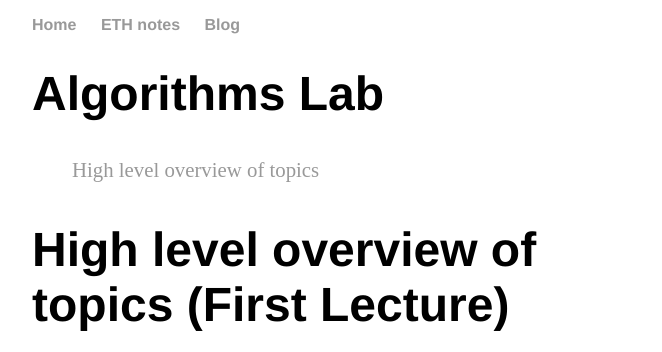
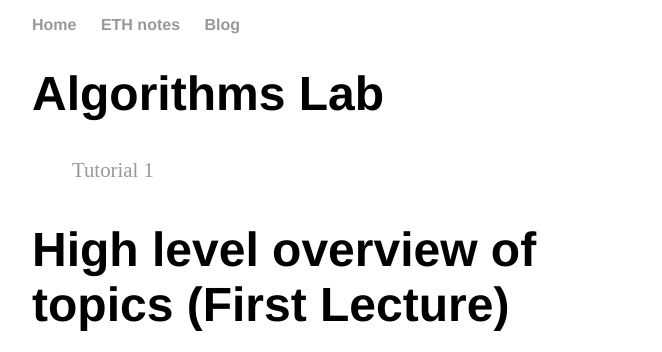
Before and after one commit to Adalsteinnjons/Adalsteinnjons.github.io, a Jekyll site: the page built from _posts/2020-01-01-Tutorial-1.md, in a window 1280 px wide and 900 px high. Shown: the top 352 px of the window, without its empty margins (288-950 px from the left). Built offline with Jekyll 4.4.1, drawn with Linux system fonts in a browser that asks for light colours.

Commit message:
tutorial-1

```diff
--- a/_posts/2020-01-01-Tutorial-1.md
+++ b/_posts/2020-01-01-Tutorial-1.md
@@ -1,6 +1,6 @@
 ---
 layout: algolab
-title: High level overview of topics
+title: Tutorial 1
 categories: Algolab
 date: 2020-01-01
 ---
```
